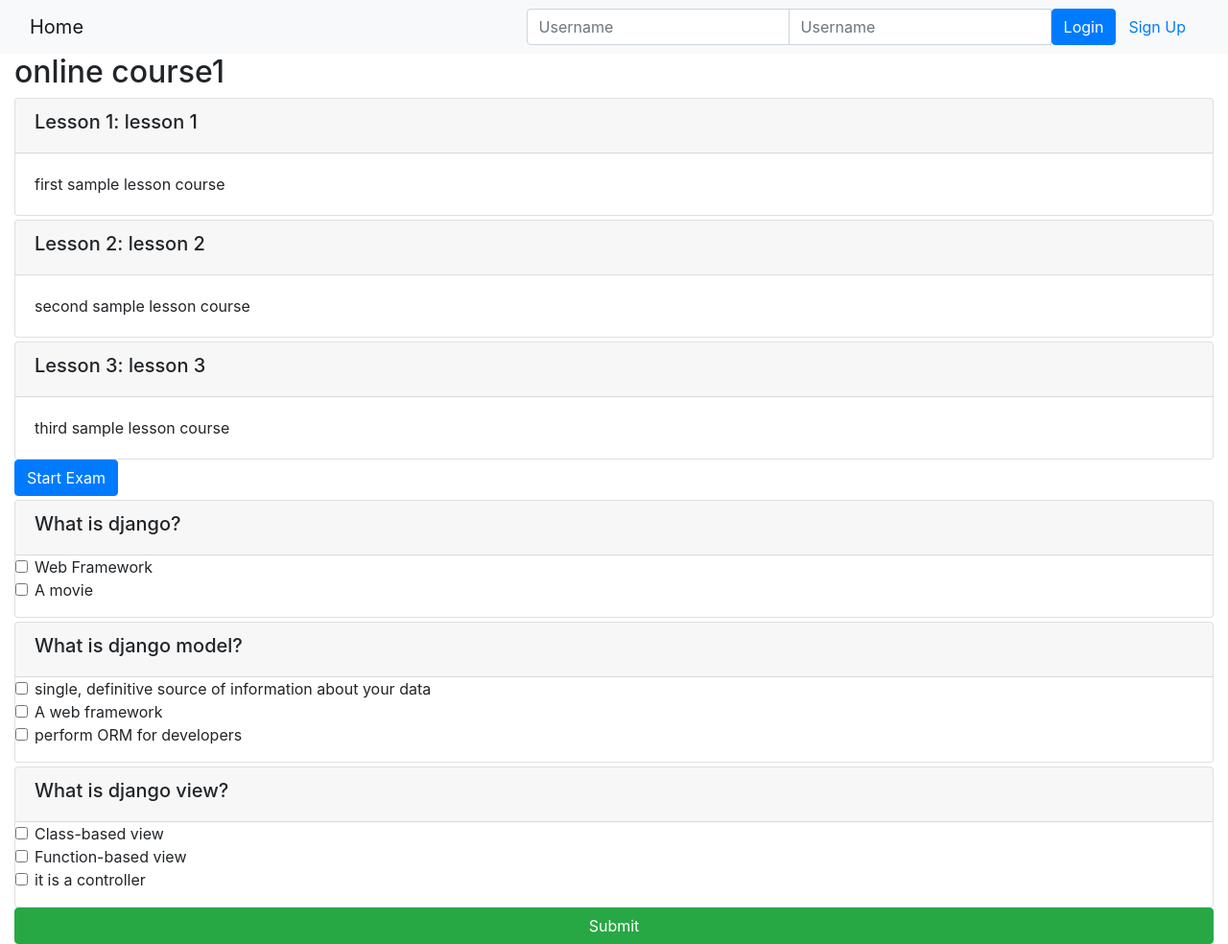
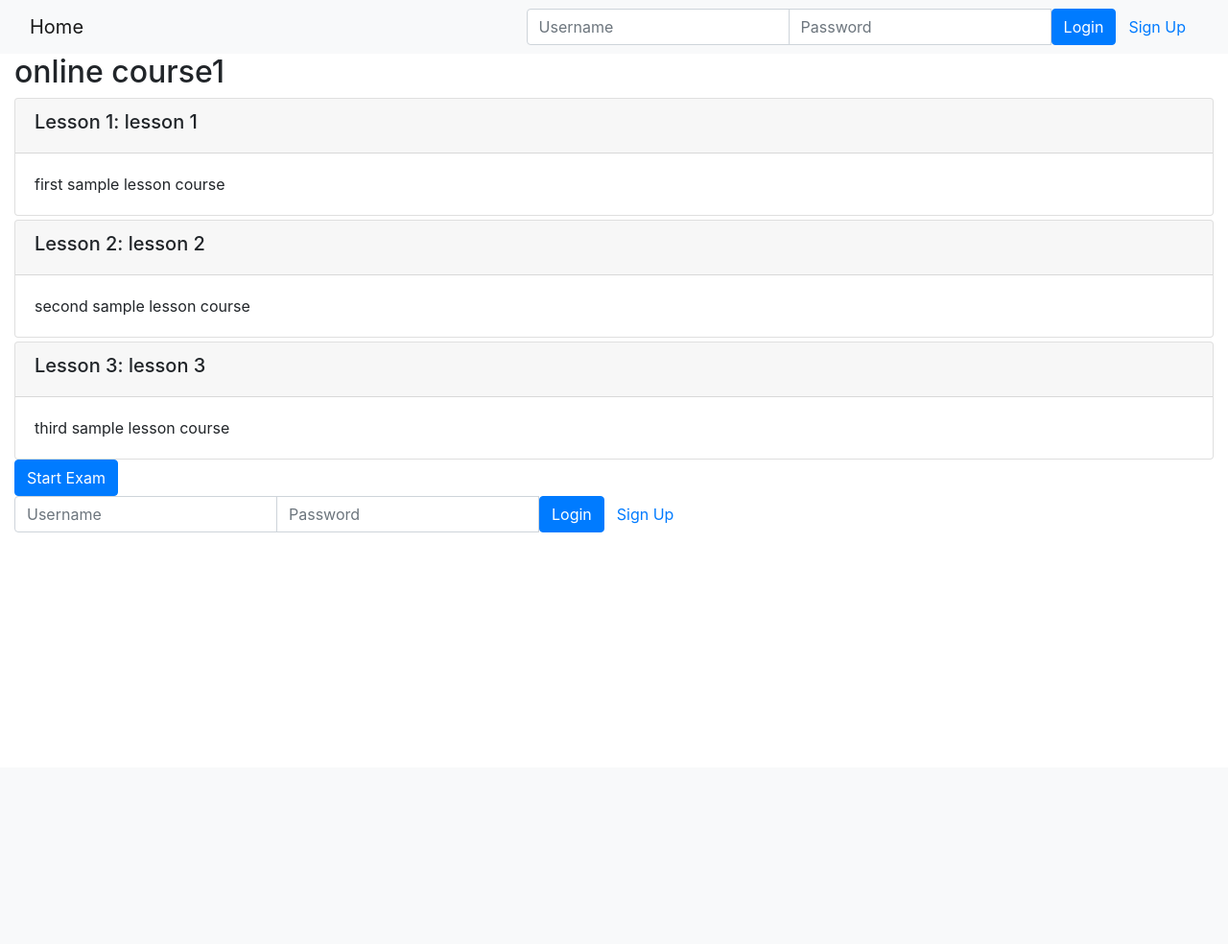
Before and after one commit to celsolopez14/final-cloud-app-with-database, a Django app: page /onlinecourse/1/ in a window 1280 px wide, after a click on "Start Exam". Shown: the whole page at 96% size. After the commit the page ends 555 px from the top, so only its background shows below. Run offline with Django 3.2, Linux system fonts and the light colour scheme; data comes from the database, SQL or seed files in the repository; some libraries are stand-ins or nearby versions.

Commit message:
changed password placeholder from username to password. Now you have to be logged in to take the exam

```diff
--- a/manifest.yml
+++ b/manifest.yml
@@ -1,11 +1,11 @@
   applications:
   - name: onlinecourse
     routes:
-      - route: host.domain
+      - route: celopez.us-east.mybluemix.net
     memory: 128M
     buildpack: python_buildpack
   - name: onlinecourse-nginx
     routes:
-      - route: host.domain/static
+      - route: celopez.us-east.mybluemix.net/static
     memory: 128M
     buildpack: staticfile_buildpack
--- a/myproject/settings.py
+++ b/myproject/settings.py
@@ -27,7 +27,7 @@ SECRET_KEY = 'aay0j_9b&ky3a7(8m8il+-1ud(scw12@w5!+5-=gsk6ynzi0ls'
 DEBUG = True
 
 # <HINT> add your cloud host here
-ALLOWED_HOSTS = []
+ALLOWED_HOSTS = ['celopez.us-east.mybluemix.net']
 
 
 # Application definition
--- a/onlinecourse/templates/onlinecourse/course_detail_bootstrap.html
+++ b/onlinecourse/templates/onlinecourse/course_detail_bootstrap.html
@@ -28,7 +28,7 @@
                         {% csrf_token %}
                         <div class="input-group">
                             <input type="text" class="form-control" placeholder="Username" name="username" >
-                            <input type="password" class="form-control" placeholder="Username" name="psw" >
+                            <input type="password" class="form-control" placeholder="Password" name="psw" >
                             <button class="btn btn-primary" type="submit">Login</button>
                             <a class="btn btn-link" href="{% url 'onlinecourse:registration' %}">Sign Up</a>
                         </div>
@@ -60,6 +60,7 @@
                 Start Exam
               </button>
             <div id="exam" class="collapse">
+            {%if user.is_authenticated%}
                 <form id="questionform" action="{% url 'onlinecourse:submit' course.id %}" method="post">
                     {%for question in course.question_set.all%}
                     <div class="card mt-1">
@@ -80,6 +81,17 @@
                     {%endfor%}
                     <input class="btn btn-success btn-block" type="submit" value="Submit">
                 </form>
+                {%else%}
+                <form class="form-inline" action="{% url 'onlinecourse:login' %}" method="post">
+                        {% csrf_token %}
+                        <div class="input-group">
+                            <input type="text" class="form-control" placeholder="Username" name="username" >
+                            <input type="password" class="form-control" placeholder="Password" name="psw" >
+                            <button class="btn btn-primary" type="submit">Login</button>
+                            <a class="btn btn-link" href="{% url 'onlinecourse:registration' %}">Sign Up</a>
+                        </div>
+                    </form>
+                    {%endif%}
             </div>
 
 
--- a/onlinecourse/templates/onlinecourse/course_list_bootstrap.html
+++ b/onlinecourse/templates/onlinecourse/course_list_bootstrap.html
@@ -25,7 +25,7 @@
                         {% csrf_token %}
                         <div class="input-group">
                             <input type="text" class="form-control" placeholder="Username" name="username" >
-                            <input type="password" class="form-control" placeholder="Username" name="psw" >
+                            <input type="password" class="form-control" placeholder="Password" name="psw" >
                             <button class="btn btn-primary" type="submit">Login</button>
                             <a class="btn btn-link" href="{% url 'onlinecourse:registration' %}">Sign Up</a>
                         </div>
--- a/onlinecourse/templates/onlinecourse/exam_result_bootstrap.html
+++ b/onlinecourse/templates/onlinecourse/exam_result_bootstrap.html
@@ -24,7 +24,7 @@
                     {% csrf_token %}
                     <div class="input-group">
                         <input type="text" class="form-control" placeholder="Username" name="username" >
-                        <input type="password" class="form-control" placeholder="Username" name="psw" >
+                        <input type="password" class="form-control" placeholder="Password" name="psw" >
                         <button class="btn btn-primary" type="submit">Login</button>
                         <a class="btn btn-link" href="{% url 'onlinecourse:registration' %}">Sign Up</a>
                     </div>
--- a/onlinecourse/templates/onlinecourse/user_login_bootstrap.html
+++ b/onlinecourse/templates/onlinecourse/user_login_bootstrap.html
@@ -25,7 +25,7 @@
                         {% csrf_token %}
                         <div class="input-group">
                             <input type="text" class="form-control" placeholder="Username" name="username" >
-                            <input type="password" class="form-control" placeholder="Username" name="psw" >
+                            <input type="password" class="form-control" placeholder="Password" name="psw" >
                             <button class="btn btn-primary" type="submit">Login</button>
                             <a class="btn btn-link" href="{% url 'onlinecourse:registration' %}">Sign Up</a>
                         </div>
--- a/onlinecourse/templates/onlinecourse/user_registration_bootstrap.html
+++ b/onlinecourse/templates/onlinecourse/user_registration_bootstrap.html
@@ -25,7 +25,7 @@
                         {% csrf_token %}
                         <div class="input-group">
                             <input type="text" class="form-control" placeholder="Username" name="username" >
-                            <input type="password" class="form-control" placeholder="Username" name="psw" >
+                            <input type="password" class="form-control" placeholder="Password" name="psw" >
                             <button class="btn btn-primary" type="submit">Login</button>
                             <a class="btn btn-link" href="{% url 'onlinecourse:registration' %}">Sign Up</a>
                         </div>
```
